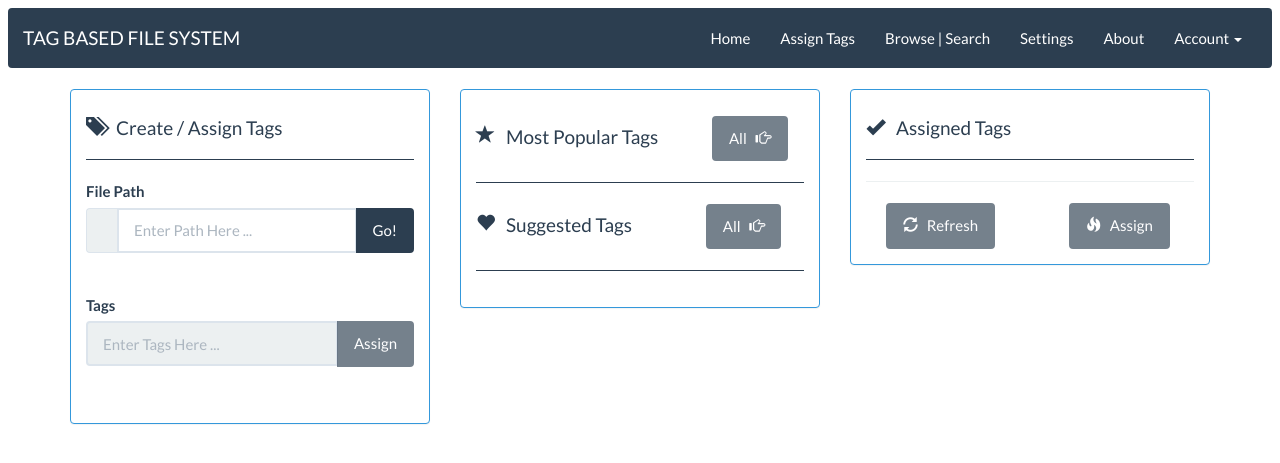
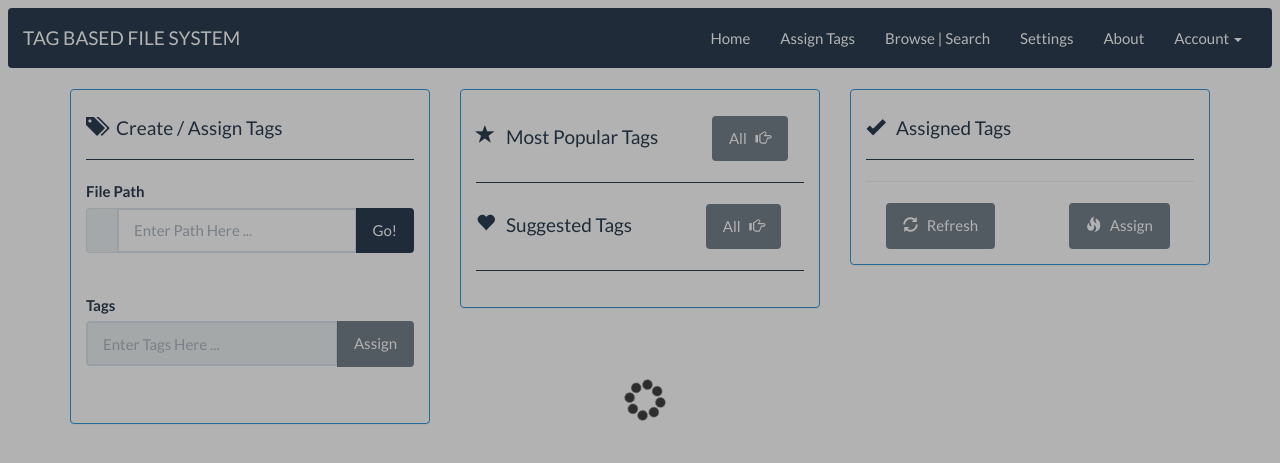
Before and after one commit to ChokshiUtsav/TagBasedFileSystem, a Django app: template templates/assignTags.html in a window 1280 px wide. Shown: the top 463 px of the page. Run offline with Django 3.2, Linux system fonts and the light colour scheme; the template is opened without the code that fills it, so the values that code supplies are empty; some libraries are stand-ins or nearby versions.

Commit message:
loading animation and image suggestion corrected

```diff
--- /dev/null
+++ b/static/css/loading.css
@@ -0,0 +1,119 @@
+/* Absolute Center Spinner */
+.loading {
+  position: fixed;
+  z-index: 999;
+  height: 2em;
+  width: 2em;
+  overflow: show;
+  margin: auto;
+  top: 0;
+  left: 0;
+  bottom: 0;
+  right: 0;
+}
+
+/* Transparent Overlay */
+.loading:before {
+  content: '';
+  display: block;
+  position: fixed;
+  top: 0;
+  left: 0;
+  width: 100%;
+  height: 100%;
+  background-color: rgba(0,0,0,0.3);
+}
+
+/* :not(:required) hides these rules from IE9 and below */
+.loading:not(:required) {
+  /* hide "loading..." text */
+  font: 0/0 a;
+  color: transparent;
+  text-shadow: none;
+  background-color: transparent;
+  border: 0;
+}
+
+.loading:not(:required):after {
+  content: '';
+  display: block;
+  font-size: 10px;
+  width: 1em;
+  height: 1em;
+  margin-top: -0.5em;
+  -webkit-animation: spinner 1500ms infinite linear;
+  -moz-animation: spinner 1500ms infinite linear;
+  -ms-animation: spinner 1500ms infinite linear;
+  -o-animation: spinner 1500ms infinite linear;
+  animation: spinner 1500ms infinite linear;
+  border-radius: 0.5em;
+  -webkit-box-shadow: rgba(0, 0, 0, 0.75) 1.5em 0 0 0, rgba(0, 0, 0, 0.75) 1.1em 1.1em 0 0, rgba(0, 0, 0, 0.75) 0 1.5em 0 0, rgba(0, 0, 0, 0.75) -1.1em 1.1em 0 0, rgba(0, 0, 0, 0.5) -1.5em 0 0 0, rgba(0, 0, 0, 0.5) -1.1em -1.1em 0 0, rgba(0, 0, 0, 0.75) 0 -1.5em 0 0, rgba(0, 0, 0, 0.75) 1.1em -1.1em 0 0;
+  box-shadow: rgba(0, 0, 0, 0.75) 1.5em 0 0 0, rgba(0, 0, 0, 0.75) 1.1em 1.1em 0 0, rgba(0, 0, 0, 0.75) 0 1.5em 0 0, rgba(0, 0, 0, 0.75) -1.1em 1.1em 0 0, rgba(0, 0, 0, 0.75) -1.5em 0 0 0, rgba(0, 0, 0, 0.75) -1.1em -1.1em 0 0, rgba(0, 0, 0, 0.75) 0 -1.5em 0 0, rgba(0, 0, 0, 0.75) 1.1em -1.1em 0 0;
+}
+
+/* Animation */
+
+@-webkit-keyframes spinner {
+  0% {
+    -webkit-transform: rotate(0deg);
+    -moz-transform: rotate(0deg);
+    -ms-transform: rotate(0deg);
+    -o-transform: rotate(0deg);
+    transform: rotate(0deg);
+  }
+  100% {
+    -webkit-transform: rotate(360deg);
+    -moz-transform: rotate(360deg);
+    -ms-transform: rotate(360deg);
+    -o-transform: rotate(360deg);
+    transform: rotate(360deg);
+  }
+}
+@-moz-keyframes spinner {
+  0% {
+    -webkit-transform: rotate(0deg);
+    -moz-transform: rotate(0deg);
+    -ms-transform: rotate(0deg);
+    -o-transform: rotate(0deg);
+    transform: rotate(0deg);
+  }
+  100% {
+    -webkit-transform: rotate(360deg);
+    -moz-transform: rotate(360deg);
+    -ms-transform: rotate(360deg);
+    -o-transform: rotate(360deg);
+    transform: rotate(360deg);
+  }
+}
+@-o-keyframes spinner {
+  0% {
+    -webkit-transform: rotate(0deg);
+    -moz-transform: rotate(0deg);
+    -ms-transform: rotate(0deg);
+    -o-transform: rotate(0deg);
+    transform: rotate(0deg);
+  }
+  100% {
+    -webkit-transform: rotate(360deg);
+    -moz-transform: rotate(360deg);
+    -ms-transform: rotate(360deg);
+    -o-transform: rotate(360deg);
+    transform: rotate(360deg);
+  }
+}
+@keyframes spinner {
+  0% {
+    -webkit-transform: rotate(0deg);
+    -moz-transform: rotate(0deg);
+    -ms-transform: rotate(0deg);
+    -o-transform: rotate(0deg);
+    transform: rotate(0deg);
+  }
+  100% {
+    -webkit-transform: rotate(360deg);
+    -moz-transform: rotate(360deg);
+    -ms-transform: rotate(360deg);
+    -o-transform: rotate(360deg);
+    transform: rotate(360deg);
+  }
+}
--- a/templates/assignTags.html
+++ b/templates/assignTags.html
@@ -2,6 +2,7 @@
 {% load static %}
 {% block content %}
 
+<link rel="stylesheet" type="text/css" href="{% static '/css/loading.css' %}">
 {% if messages %}
   {% for msg in messages %}
     <div class="alert alert-info alert-dismissable">
@@ -95,6 +96,7 @@
     </div>
   </div>
 </div>
+ <div class="loading" id="loader" sty></div>
 
 <div class="col-md-4">
   <div class="panel panel-info">
@@ -133,6 +135,7 @@ $(document).ready(function(){
     $('#suggestion_div').find(":input").prop("disabled",true);
     $('#assign_div').find(":input").prop("disabled",true);
     $("#file_path_error").prop("hidden",true);
+    $('#loader').hide();
 
     if("{{file_path}}"!="None")
     {
@@ -254,13 +257,17 @@ $("#file_suggestions").on('click','.list-group-item', function(){
 
 function storeFilepathCall(dct)
 {
+  $('#loader').show();
   $.ajax({
          url: "/tag/storeFilePath/",
          type: "POST",
          data: dct,
          async: 'true',
+         //beforeSend: function() { $('#loader').prop("hidden",false); },
+         //complete: function() { $('#loader').prop("hidden",true); }
          success: function(data) {
             eval(data);
+            $('#loader').hide();
             //console.log(data);
          },
          error:function(data) {
```
Also changed, not shown: TagManagement/tests.py (+25 -12 lines), TagManagement/views.py (+6 -12 lines).
